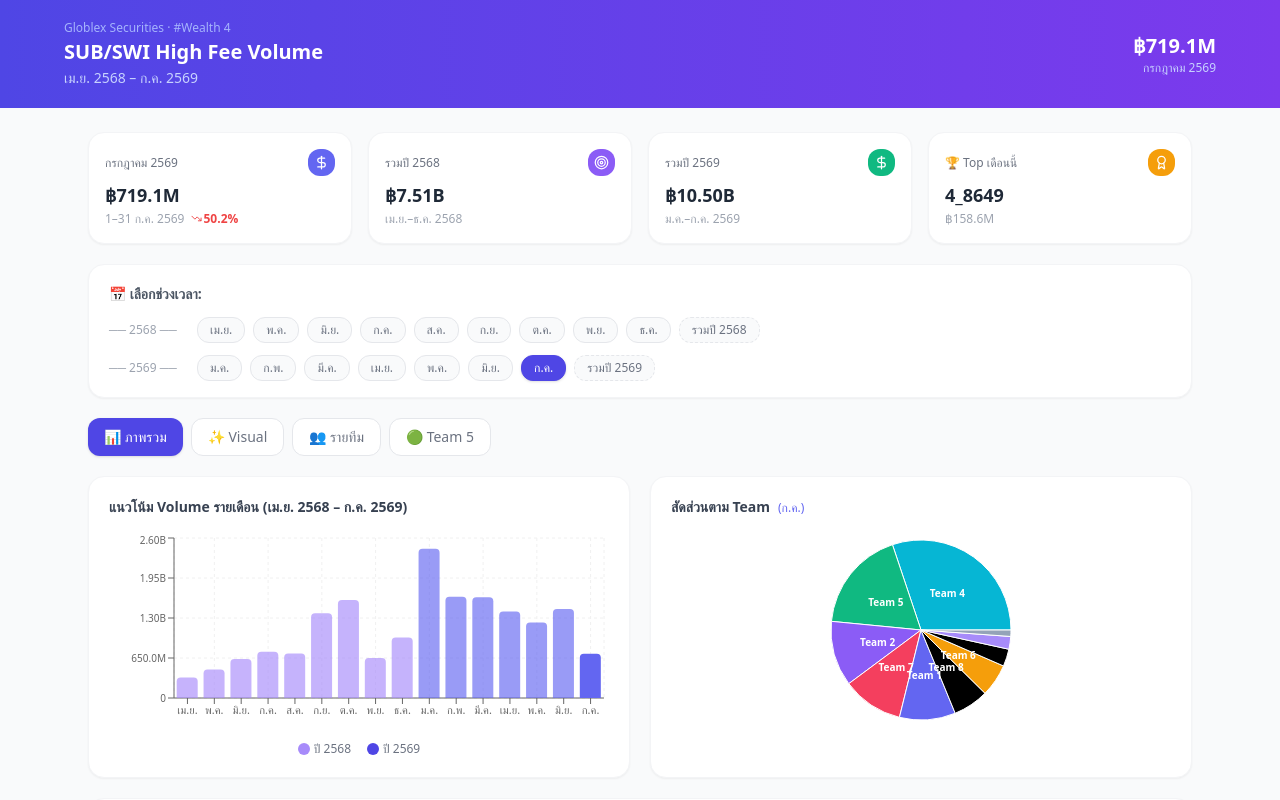
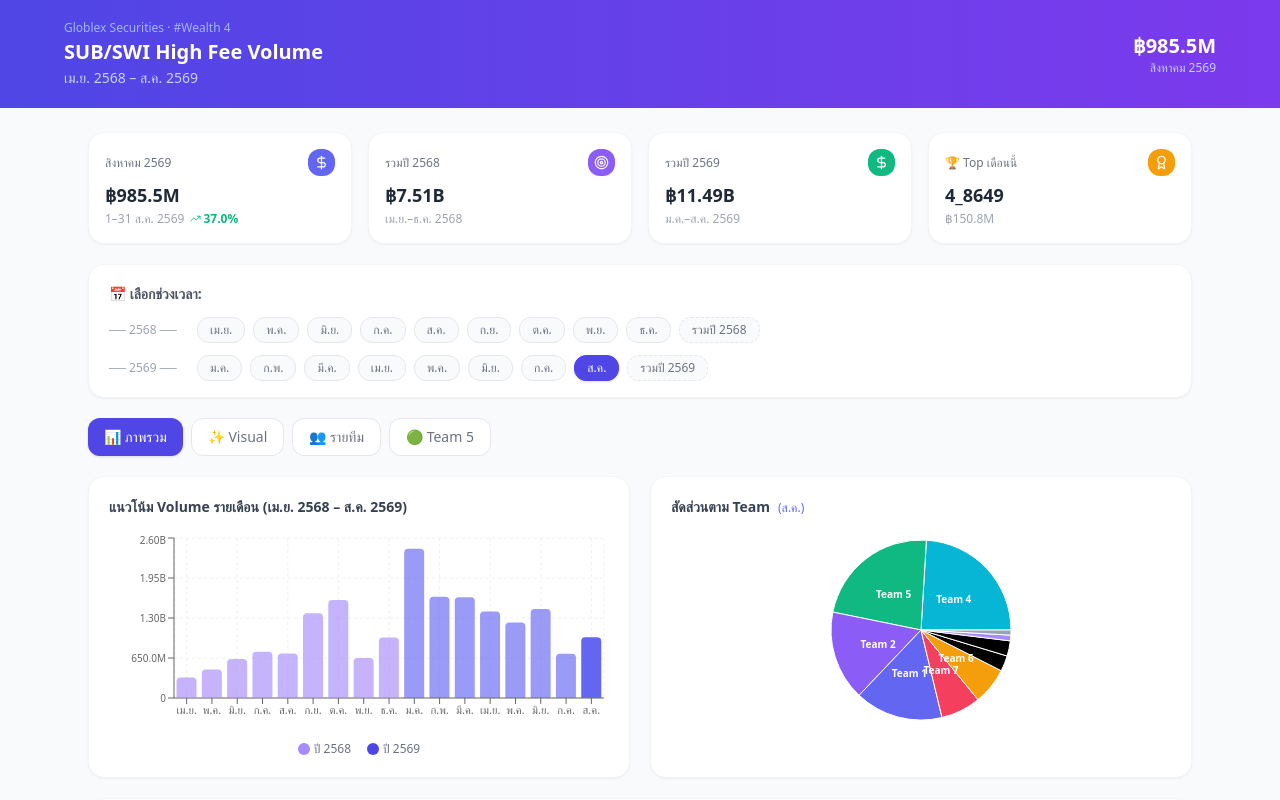
Before and after one commit to minetose-oss/Diamond-3.5, a React (Vite) app: page / in a window 1280 px wide. Shown: the top 800 px of the page. Built offline with nearby package versions, Linux system fonts and the light colour scheme.

Commit message:
data: add August 2026 (ส.ค. 2569) - Total 1,068,358,749.83 from Globlex

```diff
--- a/src/App.tsx
+++ b/src/App.tsx
@@ -173,7 +173,7 @@ const RAW: Record<string, Record<string, number>> = {
     "7_A056":      45_000.00, "7_A069":      10_280.00, "5_A078":       2_000.00,
     "5_8635": 0, "7_A055": 0, "6_A054": 0, "7_A059": 0,
   },
-  // ── เดือนล่าสุด (เพิ่มใหม่ มี.ค.-ก.ค. 2569) ──
+  // ── เดือนล่าสุด (เพิ่มใหม่ มี.ค.-ส.ค. 2569) ──
   // มี.ค. 2569 (2026)
   mar: {
     "4_8649": 250_000_000, "1_8658": 180_000_000, "8660": 150_000_000,
@@ -260,7 +260,7 @@ const RAW: Record<string, Record<string, number>> = {
     "6_A054": 0, "5_8635": 0, "5_8513": 0, "A077": 0, "A012": 0,
     "5_A078": 0,
   },
-  // ก.ค. 2569 (2026) — Wise Input: 720,837,306.38 / 25,212 ct / $28.59/ct
+  // ส.ค. 2569 (2026) — Wise Input: 720,837,306.38 / 25,212 ct / $28.59/ct
   jul: {
     "4_8649": 158617189.63, "7_8616": 73950000.00, "1_8658": 46447284.71,
     "2_8653": 32658720.15, "2_8654": 31086630.04, "5_8637": 29434079.54,
@@ -287,6 +287,37 @@ const RAW: Record<string, Record<string, number>> = {
     "5_8585": 0, "5_8634": 0, "8_8624": 0, "7_A001": 0, "7_A059": 0,
     "6_A054": 0, "5_8635": 0, "5_A078": 0, "A077": 0, "9_8498": 0,
     "5_8491": 0, "A012": 0,
+  },
+  // ส.ค. 2569 (2026) — Wise Input: 1,068,358,749.83 / 37,461 ct / $28.59/ct
+  aug: {
+    "4_8649": 150753907.82, "1_8658": 101524563.82, "2_8654": 84539119.96,
+    "7_8616": 65087719.01, "5_8637": 40740002.08, "2_8653": 39784394.13,
+    "9_8848": 15901306.23, "1_8542": 10734568.16, "5_8630": 26783335.12,
+    "4_8506": 25213053.21, "8_8570": 22644555.65, "4_8611": 21103960.59,
+    "6_8620": 19574147.21, "6_8576": 19291287.92, "5_8631": 18000010.70,
+    "5_8628": 17359459.79, "4_8500": 14768000.00, "1_8656": 13839841.13,
+    "5_8656": 12830000.00, "6_8523": 11580500.00, "5_8638": 11500000.00,
+    "2_8619": 11260965.57, "5_8566": 10631418.83, "1_8647": 10547133.90,
+    "3_8621": 9998761.78, "5_8644": 9849360.03, "5_8493": 9600728.37,
+    "6_8622": 9366048.91, "1_8508": 9270000.00, "10_8652": 8925288.95,
+    "5_8585": 8720000.00, "5_8546": 8800000.00, "2_8553": 8361298.54,
+    "4_8485": 8155506.64, "2_8617": 7281651.99, "5_8643": 7231000.00,
+    "4_8577": 7150421.91, "2_8496": 7100000.00, "4_8483": 7002567.01,
+    "6_A081": 6900000.00, "5_8513": 6900000.00, "5_8632": 6519779.13,
+    "5_8590": 5951078.88, "5_8640": 5430000.00, "6_8523": 4962664.63,
+    "5_8629": 4705588.98, "5_8567": 4589363.75, "1_8589": 4450000.00,
+    "5_8515": 4100000.00, "5_8639": 4000705.40, "5_8562": 4000000.00,
+    "9_8498": 4000000.00, "9_8479": 4000000.00, "7_8530": 3559025.34,
+    "5_8633": 3277496.16, "6_8490": 3200000.00, "9_8499": 3050000.00,
+    "5_8645": 3024130.11, "5_8636": 3004800.67, "1_8492": 2960000.00,
+    "8_8514": 2829108.38, "1_8507": 2656000.00, "4_8612": 2019240.86,
+    "5_8635": 2000000.00, "6_8534": 1887129.35, "7_8537": 1506500.14,
+    "8_8624": 1500000.00, "5_8631": 1101049.76, "4_8525": 1055748.71,
+    "5_8634": 1000000.00, "4_8525": 757266.33, "5_A057": 750000.00,
+    "9_8497": 700000.00, "2_A087": 400000.00, "7_A056": 312000.00,
+    "7_A001": 110000.00, "10_8484": 70500.00, "8660": 18562.09,
+    "2_A089": 36500.00, "A077": 0, "A012": 0, "2_A039": 0, "6_A054": 0,
+    "5_A078": 0, "5_8610": 0,
   },
 };
 
@@ -367,7 +398,8 @@ const MONTHS = [
   { key:"apr",   label:"เมษายน 2569",     short:"เม.ย.", range:"1–30 เม.ย. 2569",  year:2026 },
   { key:"may",   label:"พฤษภาคม 2569",    short:"พ.ค.",  range:"1–31 พ.ค. 2569",  year:2026 },
   { key:"jun",   label:"มิถุนายน 2569",   short:"มิ.ย.", range:"1–30 มิ.ย. 2569",  year:2026 },
-  { key:"jul",   label:"กรกฎาคม 2569",    short:"ก.ค.",  range:"1–31 ก.ค. 2569",  year:2026 },
+  { key:"jul",   label:"กรกฎาคม 2569",    short:"ก.ค.",  range:"1–31 ส.ค. 2569",  year:2026 },
+  { key:"aug",   label:"สิงหาคม 2569",    short:"ส.ค.",  range:"1–31 ส.ค. 2569",  year:2026 },
 ];
 
 const TEAM_COLORS: Record<string, string> = {
@@ -442,7 +474,7 @@ type T5SubTab = "table"|"compare"|"tracker"|"profile";
 
 export default function App() {
   const [tab, setTab] = useState<Tab>("overview");
-  const [filter, setFilter] = useState<string>("jul");
+  const [filter, setFilter] = useState<string>("aug");
   const [regionFilter, setRegionFilter] = useState<string>("ทั้งหมด");
   const [t5SubTab, setT5SubTab] = useState<T5SubTab>("table");
   const [compareMode, setCompareMode] = useState<CompareMode>("mom");
@@ -776,7 +808,7 @@ export default function App() {
           <div>
             <div className="text-xs text-indigo-300 font-medium mb-0.5">Globlex Securities · #Wealth 4</div>
             <h1 className="text-xl font-bold">SUB/SWI High Fee Volume</h1>
-            <p className="text-indigo-200 text-sm mt-0.5">เม.ย. 2568 – ก.ค. 2569</p>
+            <p className="text-indigo-200 text-sm mt-0.5">เม.ย. 2568 – ส.ค. 2569</p>
           </div>
           <div className="text-right">
             <div className="text-xl font-bold">฿{fmt(grandTotal)}</div>
@@ -799,7 +831,7 @@ export default function App() {
           <KpiCard title="รวมปี 2568" value={`฿${fmt(MONTHS.filter(m=>m.year===2025).reduce((s,m)=>s+(monthTotals[m.key]||0),0))}`}
             sub="เม.ย.–ธ.ค. 2568" icon={Target} bg="bg-violet-500"/>
           <KpiCard title="รวมปี 2569" value={`฿${fmt(MONTHS.filter(m=>m.year===2026).reduce((s,m)=>s+(monthTotals[m.key]||0),0))}`}
-            sub="ม.ค.–ก.ค. 2569" icon={DollarSign} bg="bg-emerald-500"/>
+            sub="ม.ค.–ส.ค. 2569" icon={DollarSign} bg="bg-emerald-500"/>
           <KpiCard title="🏆 Top เดือนนี้" value={top10[0]?.code||"—"}
             sub={top10[0]?`฿${fmt(top10[0].vol)}`:"—"} icon={Award} bg="bg-amber-500"/>
         </div>
@@ -836,7 +868,7 @@ export default function App() {
         {tab==="overview" && (
           <div className="grid grid-cols-1 md:grid-cols-2 gap-5">
             <div className="bg-white rounded-2xl p-5 shadow-sm border border-gray-100">
-              <h2 className="text-sm font-semibold text-gray-700 mb-4">แนวโน้ม Volume รายเดือน (เม.ย. 2568 – ก.ค. 2569)</h2>
+              <h2 className="text-sm font-semibold text-gray-700 mb-4">แนวโน้ม Volume รายเดือน (เม.ย. 2568 – ส.ค. 2569)</h2>
               <ResponsiveContainer width="100%" height={200}>
                 <BarChart data={monthlyTrend}>                  <CartesianGrid strokeDasharray="3 3" stroke="#f0f0f0"/>
                   <XAxis dataKey="month" tick={{fontSize:11}}/>
@@ -1072,7 +1104,7 @@ export default function App() {
             {/* 4. TREND LINE */}
             <div className="bg-white rounded-2xl p-5 shadow-sm border border-gray-100">
               <h2 className="text-sm font-semibold text-gray-700 mb-4">
-                📈 Trend Line — Top 5 Team 5 (เม.ย. 2568 – ก.ค. 2569)
+                📈 Trend Line — Top 5 Team 5 (เม.ย. 2568 – ส.ค. 2569)
               </h2>
               <ResponsiveContainer width="100%" height={280}>
                 <LineChart data={trendData} margin={{left:10,right:20}}>
@@ -1590,7 +1622,7 @@ export default function App() {
 
                 <div className="bg-white rounded-2xl p-5 shadow-sm border border-gray-100">
                   <div className="flex items-center justify-between mb-4">
-                    <h2 className="text-sm font-semibold text-gray-700">🚦 Traffic Light — Fee vs Target ({monthLabel?.label || "ก.ค. 2569"})</h2>
+                    <h2 className="text-sm font-semibold text-gray-700">🚦 Traffic Light — Fee vs Target ({monthLabel?.label || "ส.ค. 2569"})</h2>
                     <span className="text-xs text-gray-400">เรียงตาม % Target</span>
                   </div>
                   <div className="space-y-2">
@@ -1727,7 +1759,7 @@ export default function App() {
                             {label:"ยอดรวมทุกเดือน",    val:`฿${fmt(allTotal)}`,    sub:`Fee ฿${fmtFee(toFee(allTotal))}`},
                             {label:"เฉลี่ย/เดือน",      val:`฿${fmt(avgVol)}`,      sub:`Fee ฿${fmtFee(toFee(avgVol))}`},
                             {label:"เดือนที่ดีที่สุด", val:best.short,              sub:`฿${fmt(best.vol)}`},
-                            {label:`Fee ${monthLabel?.label || "ก.ค. 2569"}`,     val:`฿${fmtFee(curFee)}`,   sub:targetPct!==null?`${targetPct.toFixed(1)}% of Target`:(curFee>0?`฿${fmtFee(curFee)} ได้รับแล้ว`:"ไม่มี Target")},
+                            {label:`Fee ${monthLabel?.label || "ส.ค. 2569"}`,     val:`฿${fmtFee(curFee)}`,   sub:targetPct!==null?`${targetPct.toFixed(1)}% of Target`:(curFee>0?`฿${fmtFee(curFee)} ได้รับแล้ว`:"ไม่มี Target")},
                           ].map((k,i)=>(
                             <div key={i} className="bg-gray-50 rounded-xl p-3">
                               <div className="text-xs text-gray-400 mb-1">{k.label}</div>
@@ -1783,7 +1815,7 @@ export default function App() {
 
                       {info.target > 0 && (
                         <div className="bg-white rounded-2xl p-5 shadow-sm border border-gray-100">
-                          <h2 className="text-sm font-semibold text-gray-700 mb-4">🎯 Fee vs Target {monthLabel?.label || "ก.ค. 2569"}</h2>
+                          <h2 className="text-sm font-semibold text-gray-700 mb-4">🎯 Fee vs Target {monthLabel?.label || "ส.ค. 2569"}</h2>
                           <div className="relative h-8 bg-gray-100 rounded-full overflow-hidden">
                             <div className={`h-8 rounded-full flex items-center justify-end pr-3 ${
                               light==="green"?"bg-emerald-500":light==="yellow"?"bg-amber-400":"bg-red-500"
@@ -2018,7 +2050,7 @@ export default function App() {
         )}
 
         <div className="text-center text-xs text-gray-400 pb-4">
-          Globlex Securities Co., Ltd. · #Wealth 4 · เม.ย. 2568 – ก.ค. 2569
+          Globlex Securities Co., Ltd. · #Wealth 4 · เม.ย. 2568 – ส.ค. 2569
         </div>
       </div>
     </div>
```
